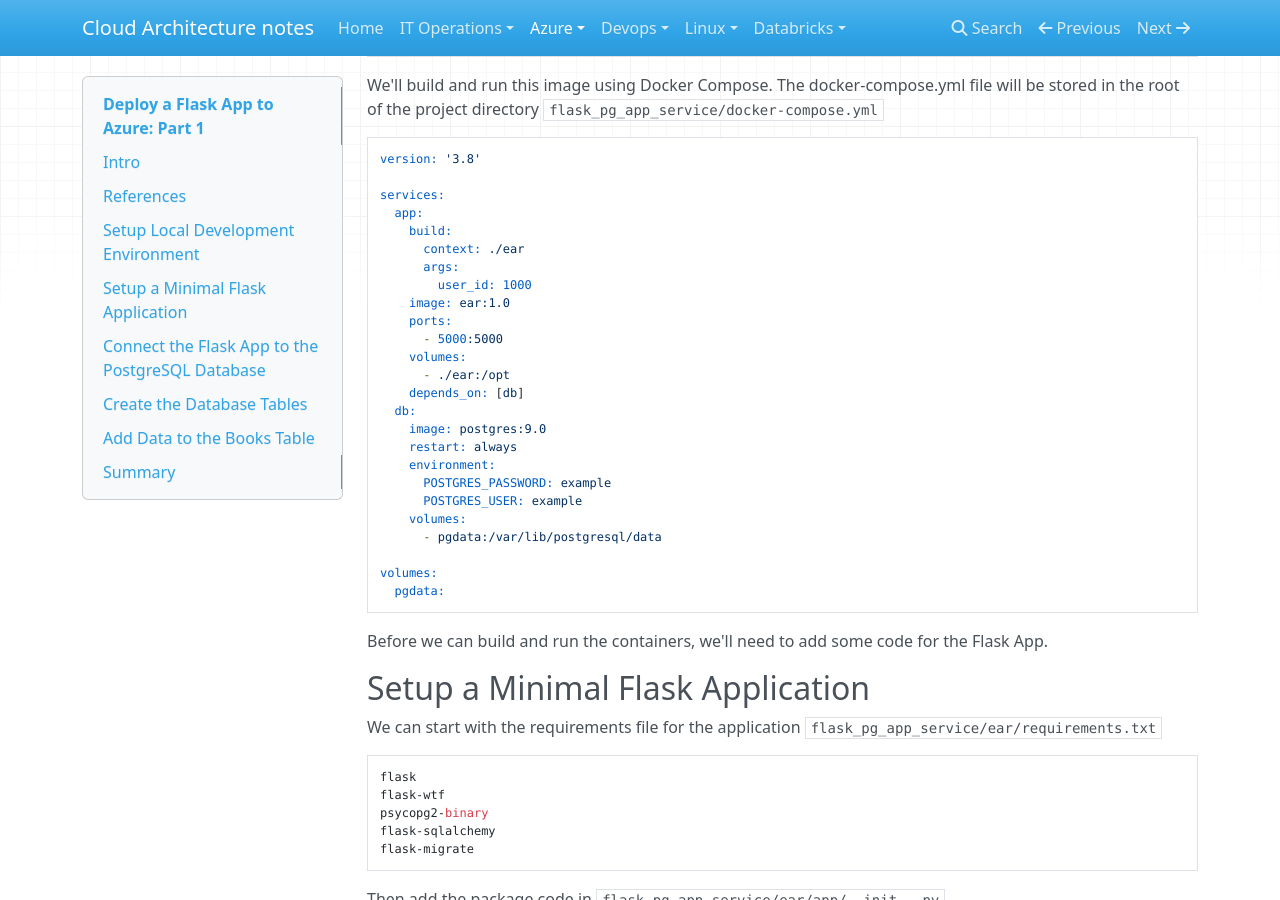
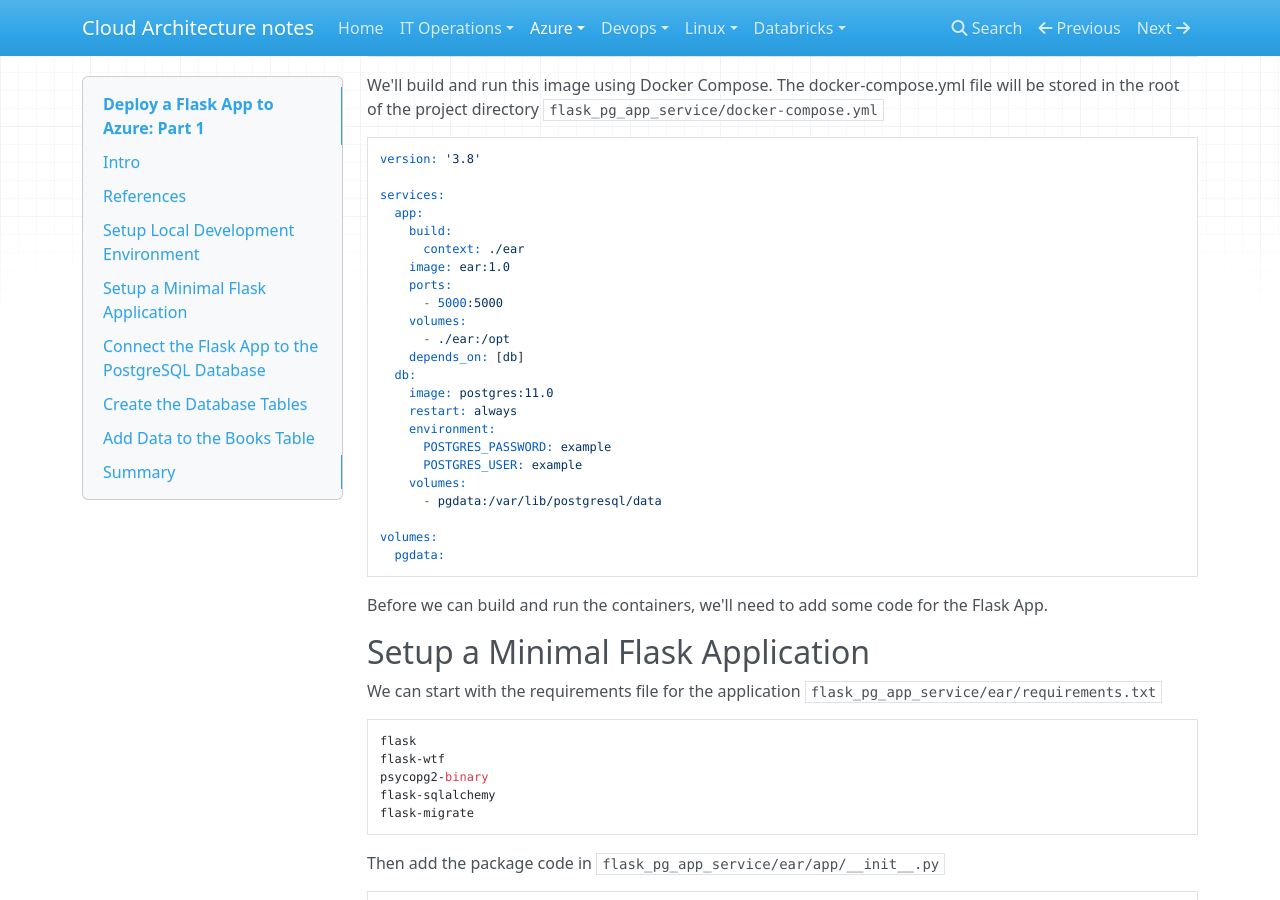
Before and after one commit to dram1964/cloudarchitect, an MkDocs documentation site: the page built from docs/azure/app_service/flask_app_service_part_one.md, in a window 1280 px wide and 900 px high, scrolled down 1213 px. Built offline with MkDocs 1.6.1, drawn with Linux system fonts in a browser that asks for light colours; nearby versions of some CDN libraries.

Commit message:
Updating flask app instructions

````diff
--- a/docs/azure/app_service/flask_app_service_part_one.md
+++ b/docs/azure/app_service/flask_app_service_part_one.md
@@ -68,8 +68,6 @@
       app:
         build:
           context: ./ear
-          args:
-            user_id: 1000
         image: ear:1.0
         ports:
           - 5000:5000
@@ -77,7 +75,7 @@
           - ./ear:/opt
         depends_on: [db]
       db:
-        image: postgres:9.0
+        image: postgres:11.0
         restart: always
         environment:
           POSTGRES_PASSWORD: example
@@ -171,7 +169,7 @@
         status = db.Column(db.String(30))
 
         def __repr__(self):
-        return '{} by {}'.format(self.title, self.author)
+            return '{} by {}'.format(self.title, self.author)
 
 We want our index page to display the list of books, so we need to update the Routes module: `flask_pg_app_service/ear/app/routes.py`
 
@@ -281,7 +279,7 @@
 Now you can run `flask shell` on the app container to open a interactive Python session
 with app, db, and Book already defined. With the 'flask shell' you can run DDL interactively:
 ```
->>> b1 = Book(title='East of Eden', author='John Steinbeck' status='In Progress')
+>>> b1 = Book(title='East of Eden', author='John Steinbeck', status='In Progress')
 >>> db.session.add(b1)
 >>> db.session.commit()
 >>> quit()
````
